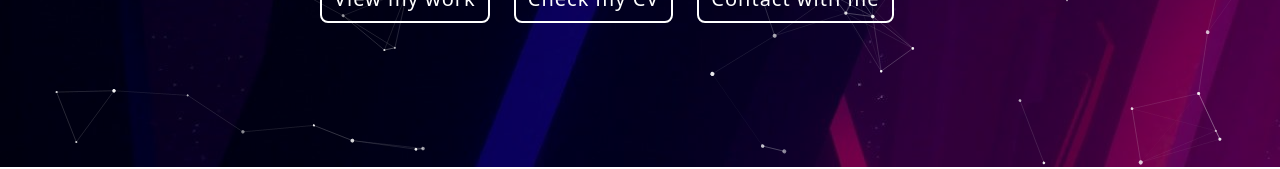
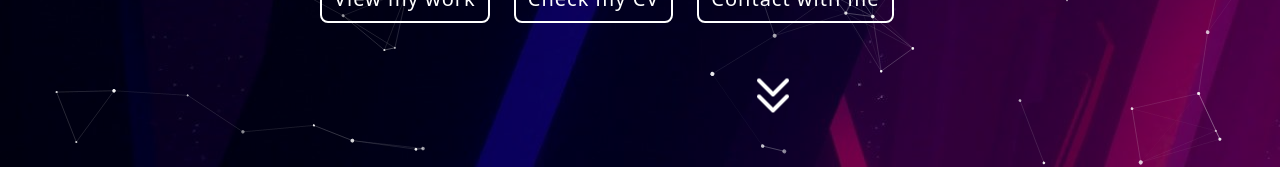
Before and after one commit to BerryTheDeveloper/Old-Portfolio, a React (Create React App) app: page / in a window 1280 px wide. Shown: the part 633-802 px from the top of the page. Built offline with nearby package versions, Linux system fonts and the light colour scheme; what tailwindcss-filters would draw is missing.

Commit message:
Add animate-bounce to Home Page

```diff
--- a/src/pages/Home.js
+++ b/src/pages/Home.js
@@ -1,6 +1,6 @@
 function Home() {
     return (
-        <div className="w-full text-white h-screen  text-left pt-20 pl-8 z-20">
+        <div className="w-full text-white h-screen flex flex-col text-left pt-20 pl-8 z-20">
             <div className="pt-52">
                 <p className="text-5xl font-medium tracking-wider">
                     A Frontend Developer Passionate
@@ -32,7 +32,21 @@ function Home() {
                     Contact with me
                 </a>
             </div>
-            {/* <img src="" alt=""/> */}
+            <a href="#" className="self-center mt-auto mb-10 animate-bounce">
+                <svg
+                    xmlns="http://www.w3.org/2000/svg"
+                    fill="none"
+                    className="w-12 h-12 "
+                    viewBox="0 0 24 24"
+                    stroke="currentColor">
+                    <path
+                        strokeLinecap="round"
+                        strokeLinejoin="round"
+                        strokeWidth={2}
+                        d="M19 13l-7 7-7-7m14-8l-7 7-7-7"
+                    />
+                </svg>
+            </a>
         </div>
     );
 }
```
